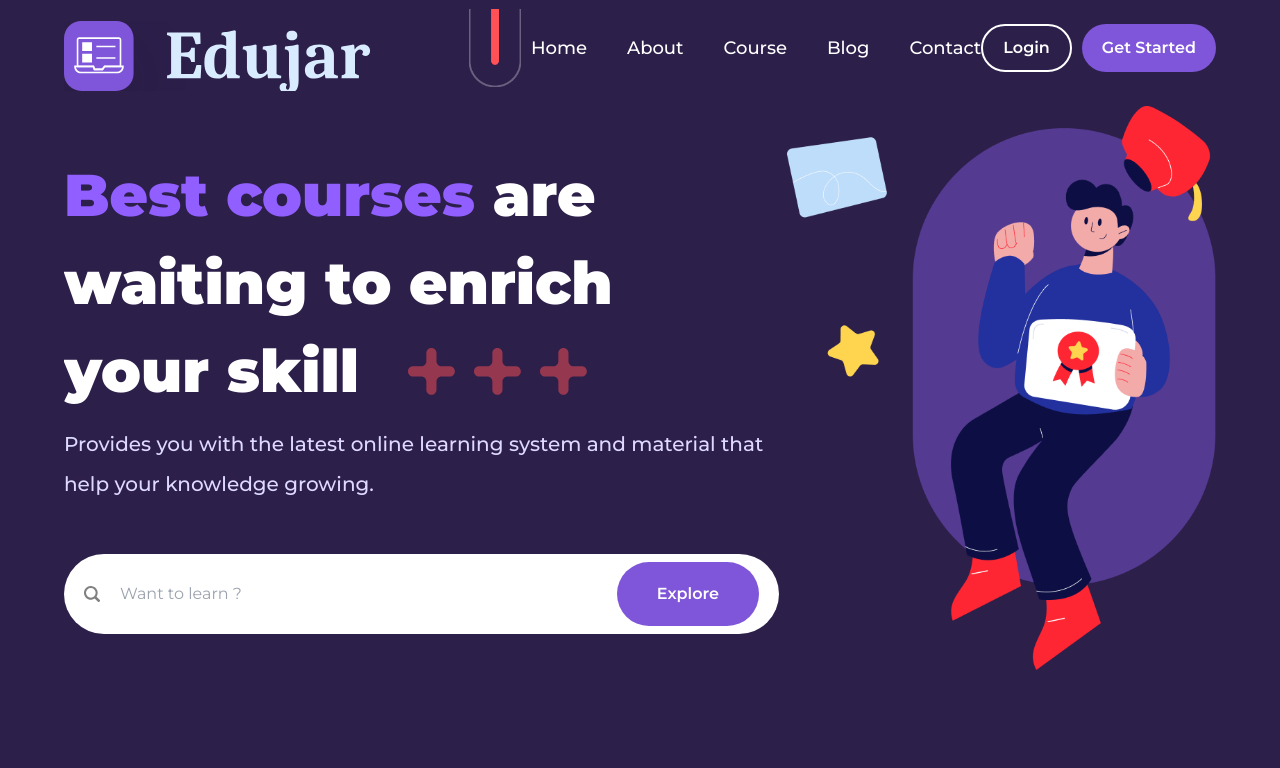
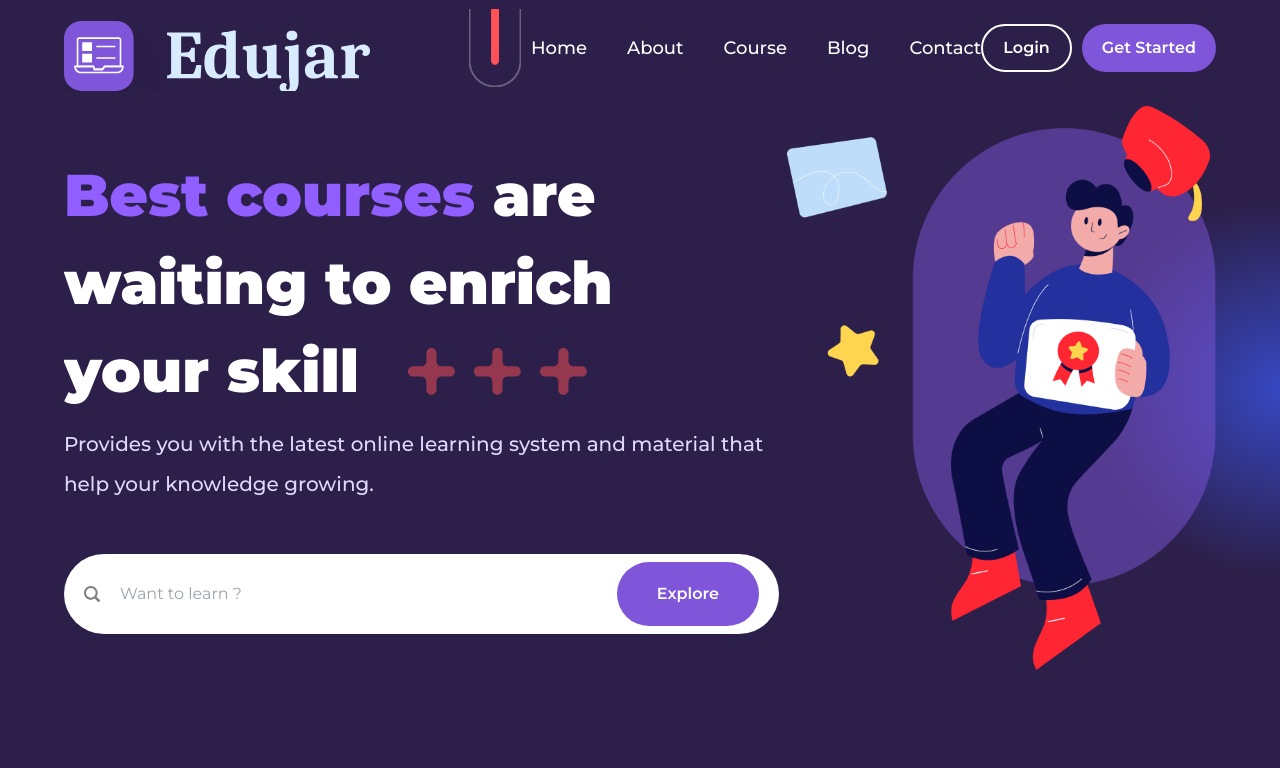
Before and after one commit to pawanbhatta/Course-Hamro, a React (Vite) app: page / in a window 1280 px wide. Shown: the top 768 px of the page. Built offline with nearby package versions, Linux system fonts and the light colour scheme.

Commit message:
fix: paddings fixed

```diff
--- a/src/Components/Hero.jsx
+++ b/src/Components/Hero.jsx
@@ -18,6 +18,10 @@
     <HStack
       mt={"10px"}
       className={`${styles.paddingX} w-full flex items-center justify-between bg-primary relative`}
+      bg={"radial-gradient(circle at right, #3D5CFFAA 0, #0000 50%)"}
+      bgSize={"25% 70%"}
+      bgRepeat={"no-repeat"}
+      backgroundPosition={"right"}
     >
       <VStack w={"100%"} gap={50} flex="10">
         <HStack alignItems={"flex-start"}>
```
